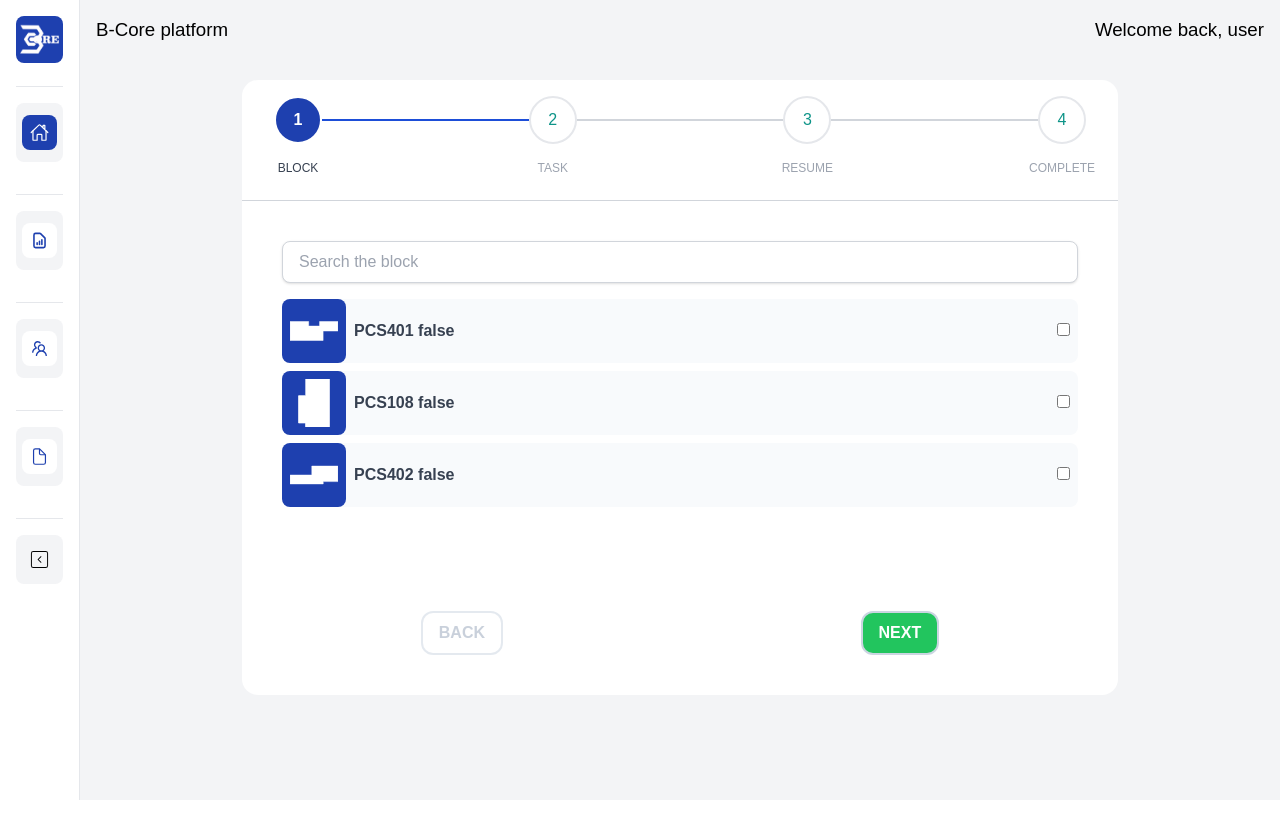
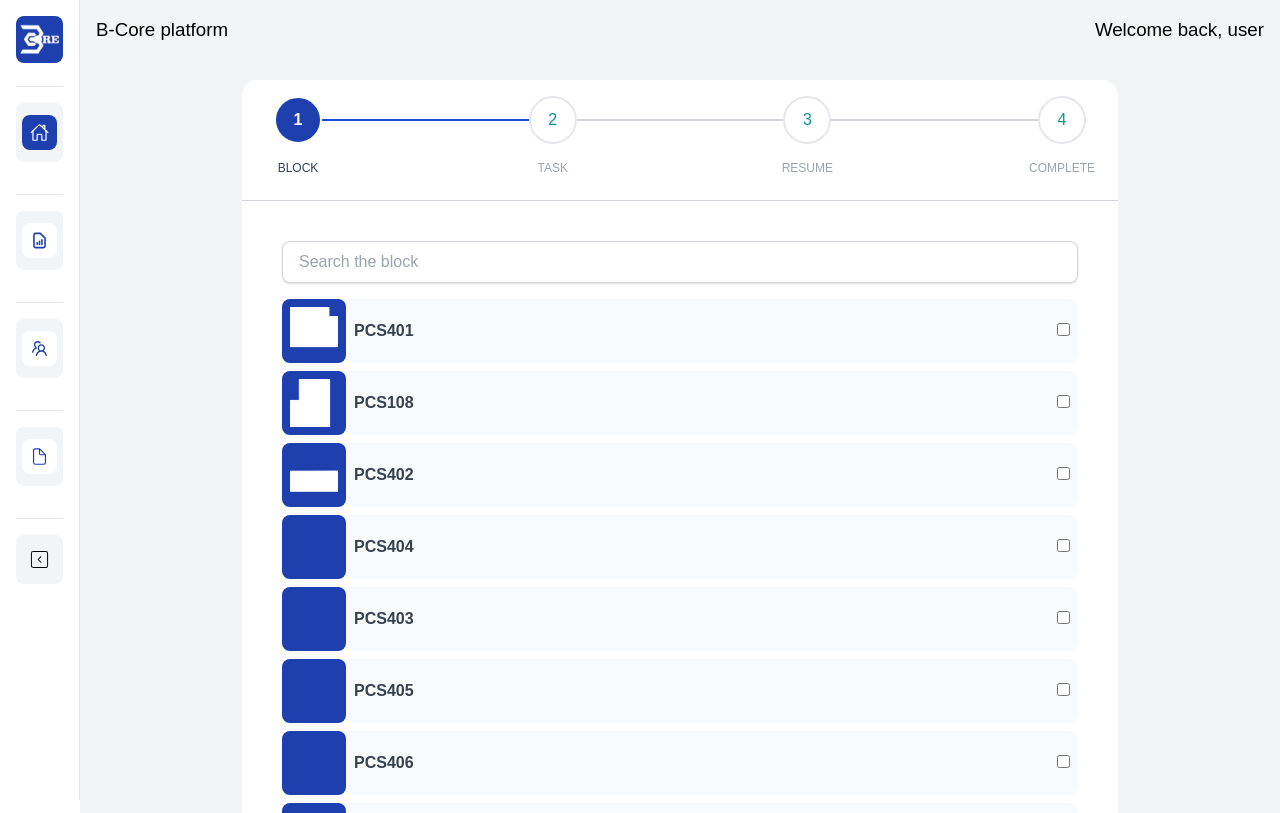
Before and after one commit to LMartin1998/BCorePlatform-Deploy, a Next.js app: page /reports in a window 1280 px wide. Shown: the top 813 px of the page. Built offline with nearby package versions, Linux system fonts and the light colour scheme.

Commit message:
Map with data, refactor code

```diff
--- a/src/app/Components/BlockItem.jsx
+++ b/src/app/Components/BlockItem.jsx
@@ -26,15 +26,15 @@ const BlockItem = (props) => {
         </div>
         {/* Block name */}
         <p className="ml-2 text-gray-700 font-semibold text-base group-hover:text-blue-600">
-          {props.block} {props.toUse.toString()}
+          {props.block}
         </p>
       </div>
       <div>
         <input
           type="checkbox"
           className="mr-2"
-          checked={props.toUse}
-          onChange={props.onCheck}
+          // checked={props.toUse}
+          // onChange={props.onCheck}
           />
       </div>
     </li>
--- a/src/app/Components/steps/SelectBlock.jsx
+++ b/src/app/Components/steps/SelectBlock.jsx
@@ -14,7 +14,7 @@ export default function SelectBlock() {
     setUserData({ ...userData, [name]: value });
   };
 
-  const { getIdsWithViewBoxAndPoints, handleCheckboxChange } = useContext(GridContext);
+  const { getIdsWithViewBoxAndPoints, handleCheckboxChange, viewboxAndPoints } = useContext(GridContext);
 
   useEffect(() => {
     getIdsWithViewBoxAndPoints();
@@ -24,14 +24,14 @@ export default function SelectBlock() {
     <div className="flex flex-col">
       <SearchBlock></SearchBlock>
       <BlockList>
-        {getIdsWithViewBoxAndPoints().map(item =>(
+        {viewboxAndPoints.map(item =>(
             <BlockItem
                 key={item.id}
                 block={item.id}
                 viewBox={item.viewBox}
                 points={item.points}
-                toUse={item.toUse}
-                onCheck={() => {handleCheckboxChange(item.id);}}
+                // toUse={item.toUse}
+                // onCheck={() => {handleCheckboxChange(item.id);}}
             />
         ))}
       </BlockList>
--- a/src/app/Components/steps/TaskInfo.jsx
+++ b/src/app/Components/steps/TaskInfo.jsx
@@ -1,10 +1,16 @@
-import { useState } from "react";
-import DropdownGeneral from "../widgets/DropdDownGeneral";
-import ToggleButtonGroup from "../widgets/ToggleButtonGroup";
-import ButtonAddTask from "../widgets/buttonAddTask";
-import MyDatePicker from "../Datepicker";
+import { useState, useContext, useEffect } from "react";
+import { GridContext } from "@/app/contexts/GridContext";
+import TaskBlock from "./taskBlock/TaskBlock";
 
 export default function TaskInfo(){
+
+    const { selectedBlocks, getIdsWithViewBoxAndPoints } = useContext(GridContext);
+
+    useEffect(() => {
+        const elements = getIdsWithViewBoxAndPoints();
+
+      }, []);
+
     const [optionsDrop, setoptionsDrop] = useState([]);
 
     const data = [
@@ -51,35 +57,19 @@ export default function TaskInfo(){
         }
         setoptionsDrop(dropDownOptions);
     };
+
     return(
         <div className="flex flex-col">
-            <div className="flex justify-center items-center">
-                <p className="text-gray-700 font-normal text-lg w-3/4">Block PCS401</p>
-                <MyDatePicker></MyDatePicker>
-            </div>
-            <div className="container mx-auto my-2">
-                <ToggleButtonGroup
-                    options={data}
-                    onChange={handleChange}
+            {/* { getIdsWithViewBoxAndPoints() && getIdsWithViewBoxAndPoints().map(item => (
+                <TaskBlock
+                    key={item.id}
+                    data={data}
+                    handleChange={handleChange}
+                    optionsDrop={optionsDrop}
+                    id={item.id}
                 >
-                </ToggleButtonGroup>
-            </div>
-            <p className="text-gray-700 font-normal text-base mt-2">Type of task</p>
-            <DropdownGeneral options={optionsDrop} buttonText='Choose a task'></DropdownGeneral>
-
-            <div className="flex justify-center items-center">
-                <p className="text-gray-700 font-normal text-lg w-3/4">Block PCS108</p>
-                <MyDatePicker></MyDatePicker>
-            </div>
-            <div className="container mx-auto my-2">
-                <ToggleButtonGroup
-                    options={data}
-                    onChange={handleChange}
-                >
-                </ToggleButtonGroup>
-            </div>
-            <p className="text-gray-700 font-normal text-base mt-2">Type of task</p>
-            <DropdownGeneral options={optionsDrop} buttonText='Choose a task'></DropdownGeneral>
+                </TaskBlock>
+            ))} */}
         </div>
     );
 }
--- /dev/null
+++ b/src/app/Components/steps/taskBlock/TaskBlock.jsx
@@ -0,0 +1,27 @@
+import DropdownGeneral from "../../widgets/DropdDownGeneral";
+import ToggleButtonGroup from "../../widgets/ToggleButtonGroup";
+import MyDatePicker from "../../Datepicker";
+
+const TaskBlock = ({data, handleChange, optionsDrop, id}) => {
+  return (
+    <>
+      <div className="flex justify-center items-center">
+        <p className="text-gray-700 font-normal text-lg w-3/4">Block {id}</p>
+        <MyDatePicker></MyDatePicker>
+      </div>
+      <div className="container mx-auto my-2">
+        <ToggleButtonGroup
+          options={data}
+          onChange={handleChange}
+        ></ToggleButtonGroup>
+      </div>
+      <p className="text-gray-700 font-normal text-base mt-2">Type of task</p>
+      <DropdownGeneral
+        options={optionsDrop}
+        buttonText="Choose a task"
+      ></DropdownGeneral>
+    </>
+  );
+};
+
+export default TaskBlock;
--- a/src/app/Components/widgets/Chip.jsx
+++ b/src/app/Components/widgets/Chip.jsx
@@ -20,9 +20,8 @@ const Chip = ({label, background}) => {
     }
     return (
         <div style={chipStyle} className={`inline-flex items-center bg-ye px-3 py-1 border border-gray-300 rounded-full text-sm leading-5 font-medium text-gray-700`}>
-             <span>{label}</span>
+            <span>{label}</span>
         </div>
-
     );
 }
 
--- a/src/app/Contexts/GridContext.jsx
+++ b/src/app/Contexts/GridContext.jsx
@@ -63,8 +63,9 @@ function GridProvider({ children }) {
         });
     }
 
+    const [viewboxAndPoints] = useState(data);
     const getIdsWithViewBoxAndPoints = () => {
-        const item = data;
+        const item = [...data];
         const idsWithViewboxAndPoints = {};
         item.forEach(item =>{
             if(item.viewbox && item.points){
@@ -92,6 +93,16 @@ function GridProvider({ children }) {
         return searchedBlock;
     };
 
+    const [selectedBlocks, setSelectedBlocks] = useState([]);
+    const addSelectedBlocks = () => {
+        const elements = getIdsWithViewBoxAndPoints();
+        const elementsSelected = elements.filter(element => element.toUse === true);
+        setSelectedBlocks([
+            ...getIdsWithViewBoxAndPoints(),
+
+        ])
+        console.log(elementsSelected);
+    }
 
 
     const [points, setPoints] = useState("");
@@ -379,7 +390,8 @@ function GridProvider({ children }) {
                 getIdsWithViewBoxAndPoints,
                 searchValue,
                 setSearchValue,
-                handleCheckboxChange
+                handleCheckboxChange,
+                viewboxAndPoints
             }}
         >
             {children}
```
